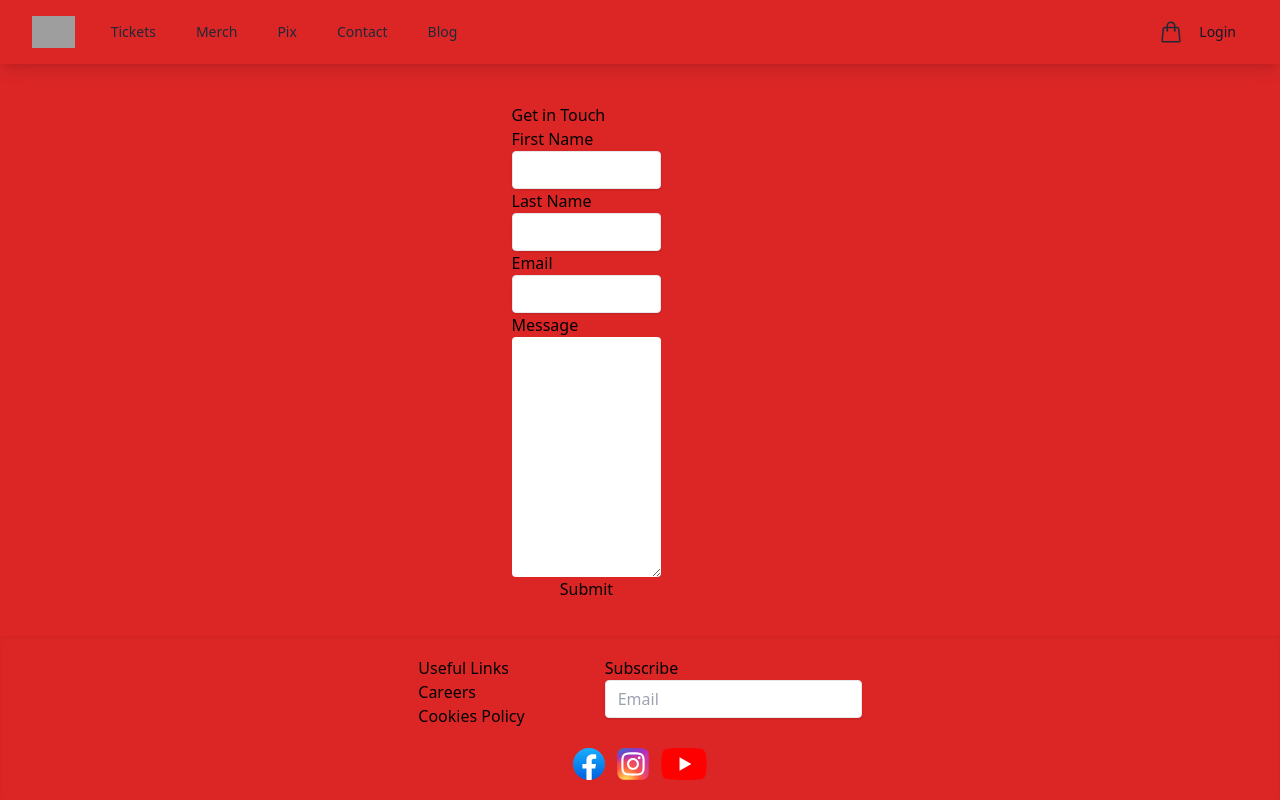
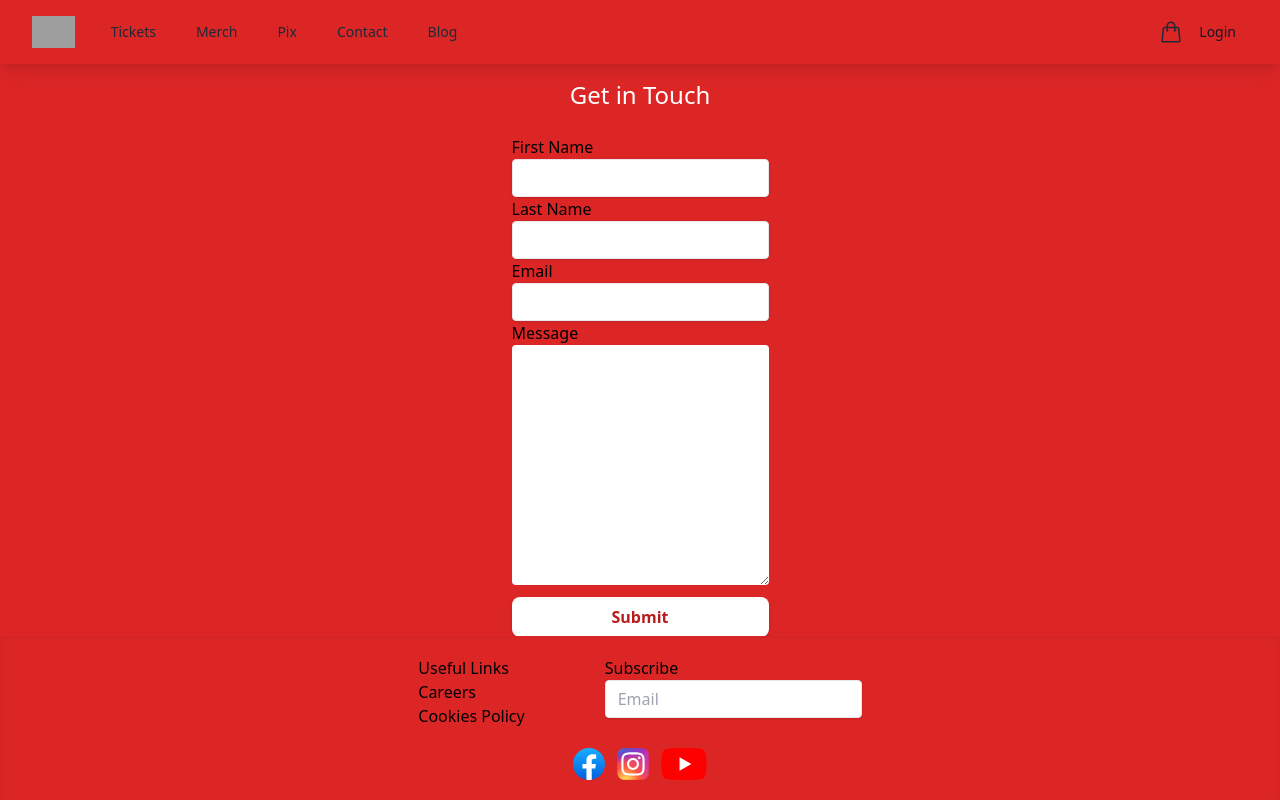
Before and after one commit to chloecourt/bh, a Next.js app in the folder frontend/: page /contact in a window 1280 px wide. Built offline with nearby package versions, Linux system fonts and the light colour scheme; grey boxes are pictures that could not be loaded.

Commit message:
made changes to GetInTouch component

```diff
--- a/frontend/components/GetInTouch.tsx
+++ b/frontend/components/GetInTouch.tsx
@@ -2,6 +2,7 @@
 import React from "react";
 import FormInput from "./sub-components/FormInput";
 import { useRef } from "react";
+import PrimaryBtn from "./PrimaryBtn";
 const GetInTouch = () => {
   const contactFirstName = useRef(null);
   const contactLastName = useRef(null);
@@ -9,9 +10,9 @@ const GetInTouch = () => {
   const contactMessage = useRef(null);
 
   return (
-    <div>
-      <h1>Get in Touch</h1>
-      <form className="flex flex-col w-7/12">
+    <div className="flex flex-col justify-center items-center">
+      <h1 className="semibold py-4 text-2xl text-white my-2">Get in Touch</h1>
+      <form className="flex flex-col w-full">
         <FormInput
           label="First Name"
           inputAttributes={{
@@ -40,9 +41,7 @@ const GetInTouch = () => {
         />
         <label>Message</label>
         <textarea className="rounded" name="contact-message" rows={10} />
-        <button className="primary-btn" type="submit">
-          Submit
-        </button>
+        <PrimaryBtn type="submit" title="Submit" />
       </form>
     </div>
   );
```
